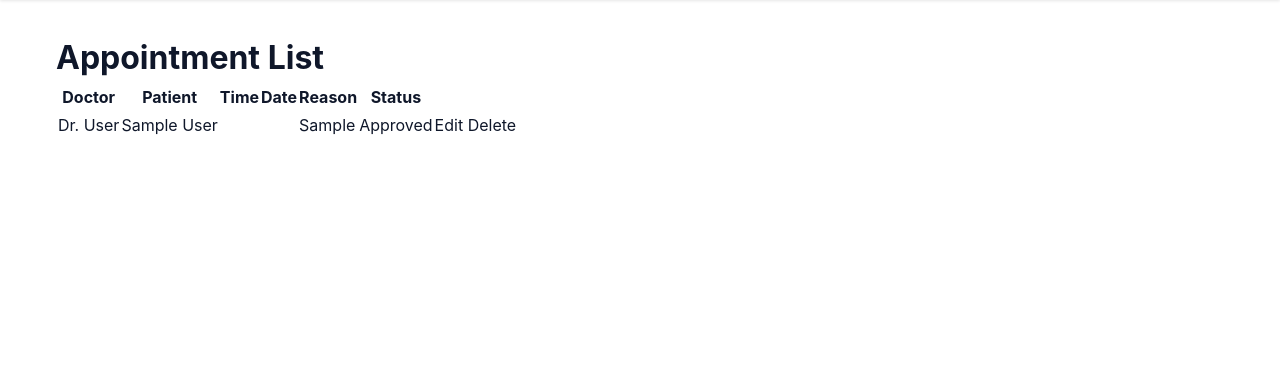
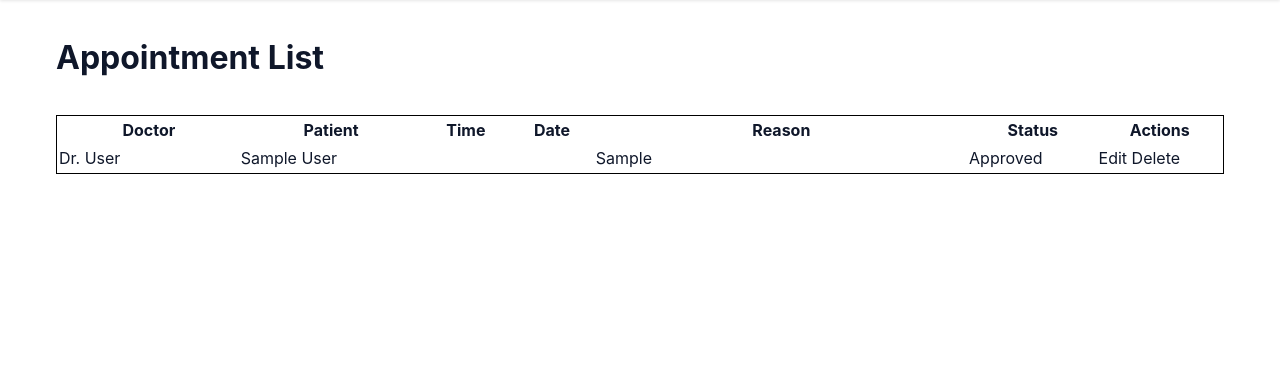
Before and after one commit to Enricci/clinic-appointment-system, a Django app: page /appointment/list/ in a window 1280 px wide. Shown: the part 69-442 px from the top of the page. Run offline with Django 5.2, Linux system fonts and the light colour scheme; tables that the repository leaves empty hold one stand-in row (values such as "Sample post").

Commit message:
Refactor appointment list table for improved styling and structure

```diff
--- a/clinic_project/clinic_app/templates/clinic_app/appointment/list.html
+++ b/clinic_project/clinic_app/templates/clinic_app/appointment/list.html
@@ -3,20 +3,21 @@
 
 <div>
     <h1>Appointment List</h1>
-    <table class="table">
-        <thead>
+    <table style="margin-top: 2rem; border: 0.1rem solid black;">
+        <thead class="">
             <tr>
-                <th>Doctor</th>
-                <th>Patient</th>
-                <th>Time</th>
-                <th>Date</th>
-                <th>Reason</th>
-                <th>Status</th>
+                <th style="width:16rem">Doctor</th>
+                <th style="width:16rem">Patient</th>
+                <th style="width:7rem">Time</th>
+                <th style="width:7rem">Date</th>
+                <th style="width:35rem">Reason</th>
+                <th style="width:10rem">Status</th>
+                <th style="width:10rem">Actions</th>
             </tr>
         </thead>
         <tbody>
             {% for appointment in appointments %}
-            <tr>
+            <tr class="table-1">
                 <td>{{ appointment.doctor }}</td>
                 <td>{{ appointment.patient }}</td>
                 <td>{{ appointment.time }}</td>
```
